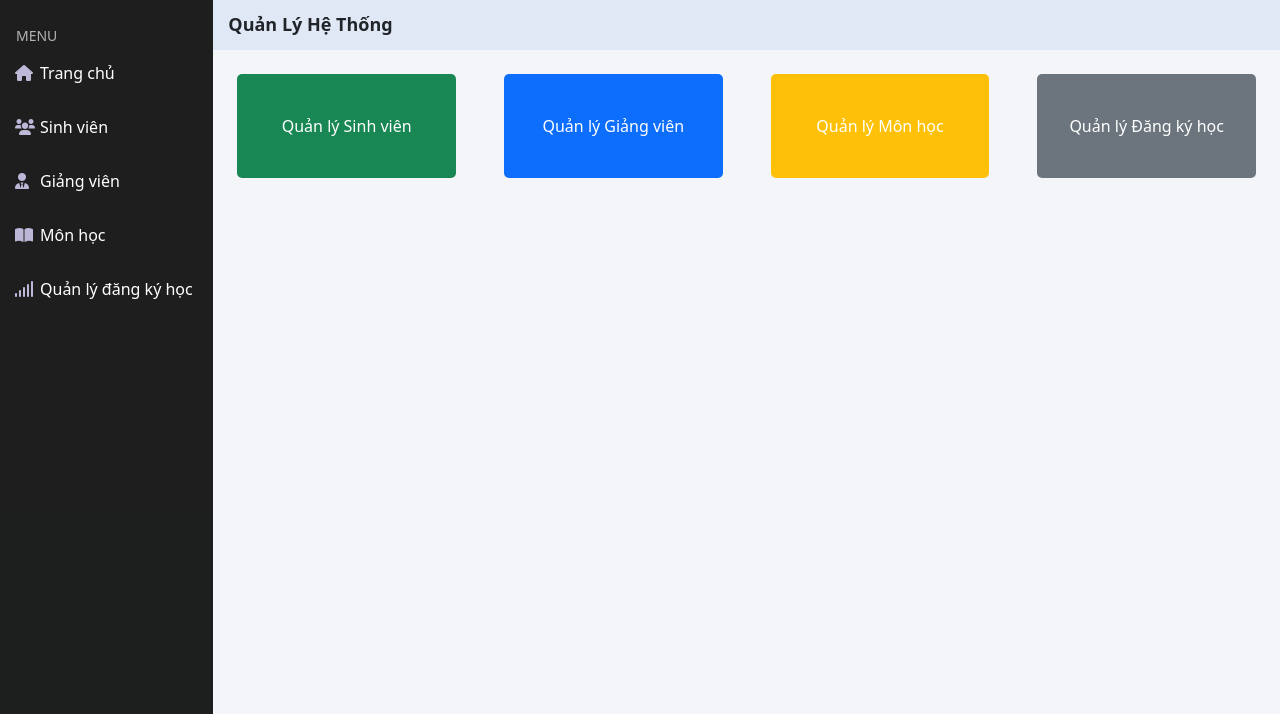
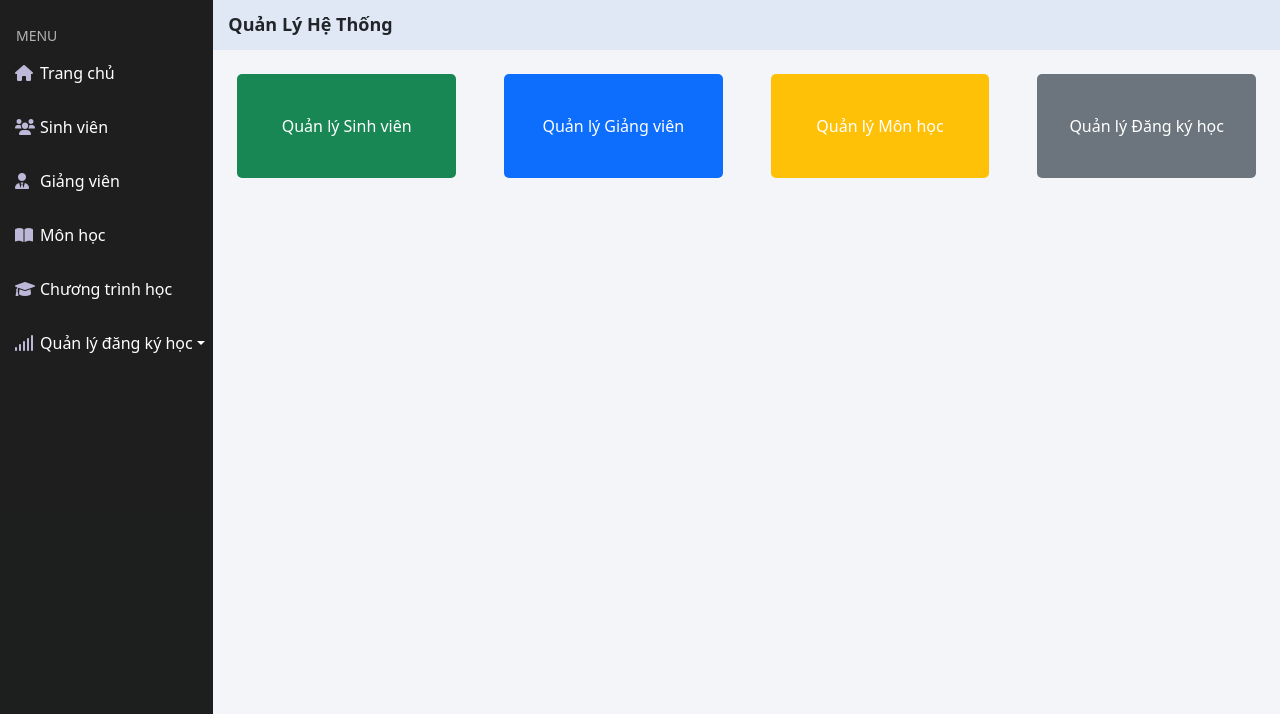
Before and after one commit to CaoVanTan/SchoolRegisManagement, a PHP site: page /view/admin/admin_dashboard.php in a window 1280 px wide. Shown: the part 86-800 px from the top of the page. Run offline with PHP 8.4, Linux system fonts and the light colour scheme; grey boxes are pictures that could not be loaded.

Commit message:
update admin menu

```diff
--- a/partials-front/admin_menu.php
+++ b/partials-front/admin_menu.php
@@ -14,30 +14,35 @@
                     Sinh viên
                 </a>
             </li>
-            <li class="notification1">
+            <li>
                 <a class="text-decoration-none h-100 d-flex align-items-center" href="../admin/admin_teacher.php">
                     <i class="fas fa-user-tie"></i>
                     Giảng viên
                 </a>
             </li>
-            <li class="notification2">
+            <li>
                 <a class="text-decoration-none h-100 d-flex align-items-center" href="../admin/admin_subject.php">
                     <i class="fas fa-book-open"></i>
                     Môn học
                 </a>
             </li>
             <li>
-                <a class="text-decoration-none h-100 d-flex align-items-center" href="#">
+                <a class="text-decoration-none h-100 d-flex align-items-center" href="../admin/admin_curriculum.php">
+                    <i class="fas fa-graduation-cap"></i>
+                    Chương trình học
+                </a>
+            </li>
+
+            <div class="dropdown">
+                <a href="#" class="text-white dropdown-toggle text-decoration-none h-100 d-flex align-items-center" type="button" id="dropdownMenuButton1" data-bs-toggle="dropdown" aria-expanded="false">
                     <i class="fas fa-signal"></i>
                     Quản lý đăng ký học
                 </a>
-            </li>
+                <ul class="dropdown-menu w-100 p-0 border-0 rounded-0">
+                    <li><a class="dropdown-item d-flex align-items-center h-100" href="#">Mở/đóng đợt đăng ký</a></li>
+                    <li><a class="dropdown-item d-flex align-items-center h-100" href="../admin/list_student_register.php">Danh sách sinh viên</a></li>
+                </ul>
+            </div>
         </ul>
-        <!-- <div class="userProfile w-100 position-absolute start-0 bottom-0">
-            <a class="d-flex align-items-center w-100 h-100 text-white text-decoration-none" href="#">
-                <i class="far fa-user-circle xyz"></i>
-                View Profile
-            </a>
-        </div> -->
     </div>
 </nav>
--- a/partials-front/header_nav.php
+++ b/partials-front/header_nav.php
@@ -10,7 +10,7 @@
             </button>
             <ul class="dropdown-menu" aria-labelledby="dropdownMenuButton1">
                 <li>
-                    <a class="dropdown-item" href="#">
+                    <a class="dropdown-item" href="../../process/logout.php">
                         <i class="fas fa-power-off me-2"></i>
                         Đăng xuất
                     </a>
```
